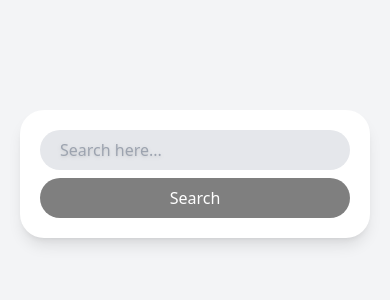
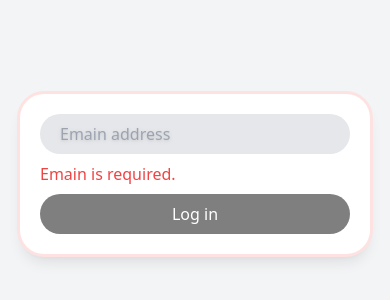
Before and after one commit to wisdfire/market-reloaded-study, a Next.js app: page / in a window 390 px wide. Shown: the part 248-548 px from the top of the page. Built offline with nearby package versions, Linux system fonts and the light colour scheme.

Commit message:
add responsive(sm, md, lg, xl, 2xl), :dark, has[:invalid], peer study

```diff
--- a/app/page.tsx
+++ b/app/page.tsx
@@ -1,14 +1,18 @@
 export default function Home() {
     return (
-        <main className="bg-gray-100 h-screen flex items-center justify-center p-5">
-            <div className="bg-white shadow-lg p-5 rounded-3xl w-full max-w-screen-sm flex flex-col gap-2">
+        <main className="bg-gray-100 sm:bg-red-100 md:bg-green-100 lg:bg-cyan-100 xl:bg-orange-100 2xl:bg-purple-100 h-screen flex items-center justify-center p-5">
+            <div className="bg-white shadow-lg p-5 rounded-3xl w-full max-w-screen-sm flex flex-col md:flex-row gap-2 *:outline-none ring ring-transparent transition-shadow has-[:invalid]:ring-red-100">
                 <input
-                    className="w-full rounded-full h-10 bg-gray-200 pl-5 outline-none ring ring-transparent focus:ring-orange-500 focus:ring-offset-2 transition-shadow placeholder:drop-shadow"
+                    className="w-full rounded-full h-10 bg-gray-200 pl-5 ring ring-transparent focus:ring-green-500 focus:ring-offset-2 transition-shadow placeholder:drop-shadow invalid:focus:ring-red-500 peer"
                     type="text"
-                    placeholder="Search here..."
+                    required
+                    placeholder="Emain address"
                 />
-                <button className="bg-black bg-opacity-50 text-white py-2 rounded-full active:scale-90 transition-transform font-medium outline-none">
-                    Search
+                <span className="text-red-500 font-medium hidden peer-invalid:block">
+                    Emain is required.
+                </span>
+                <button className="bg-black bg-opacity-50 text-white py-2 rounded-full active:scale-90 transition-transform font-medium md:px-1">
+                    Log in
                 </button>
             </div>
         </main>
```
